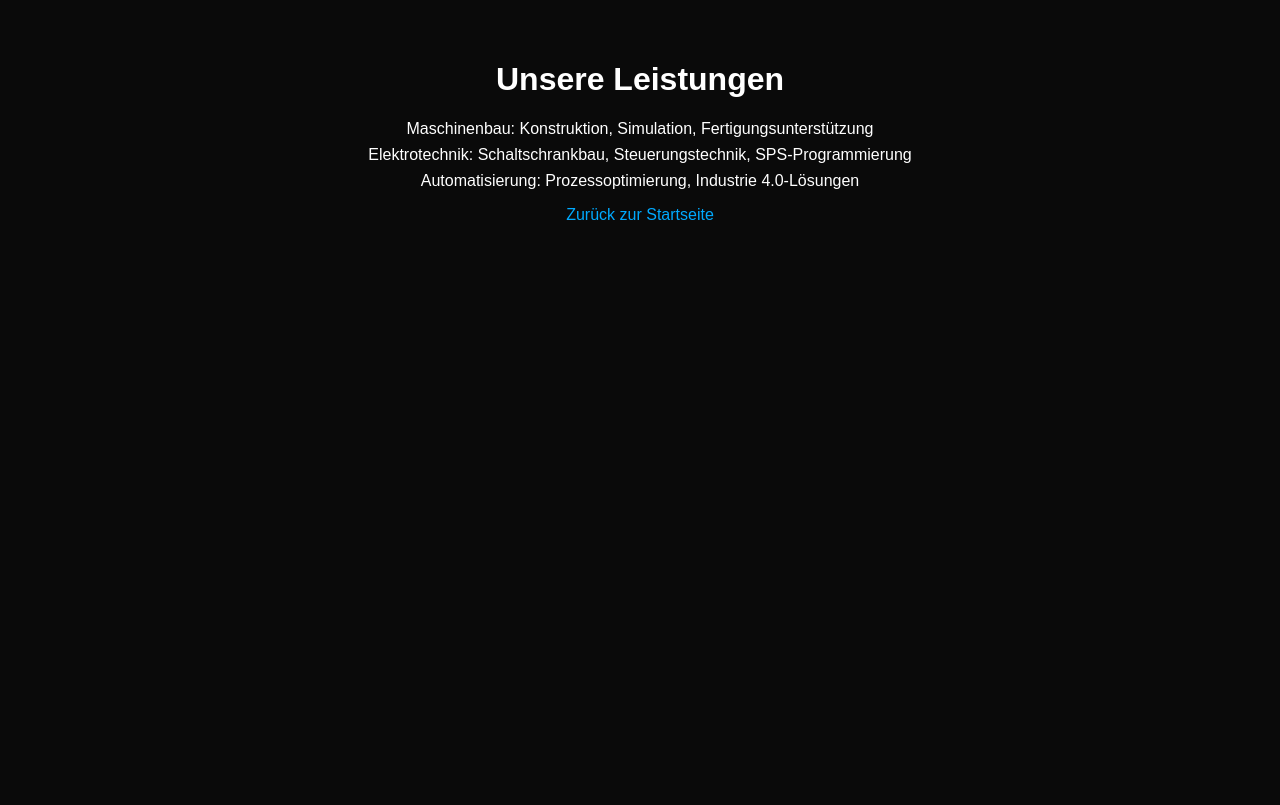
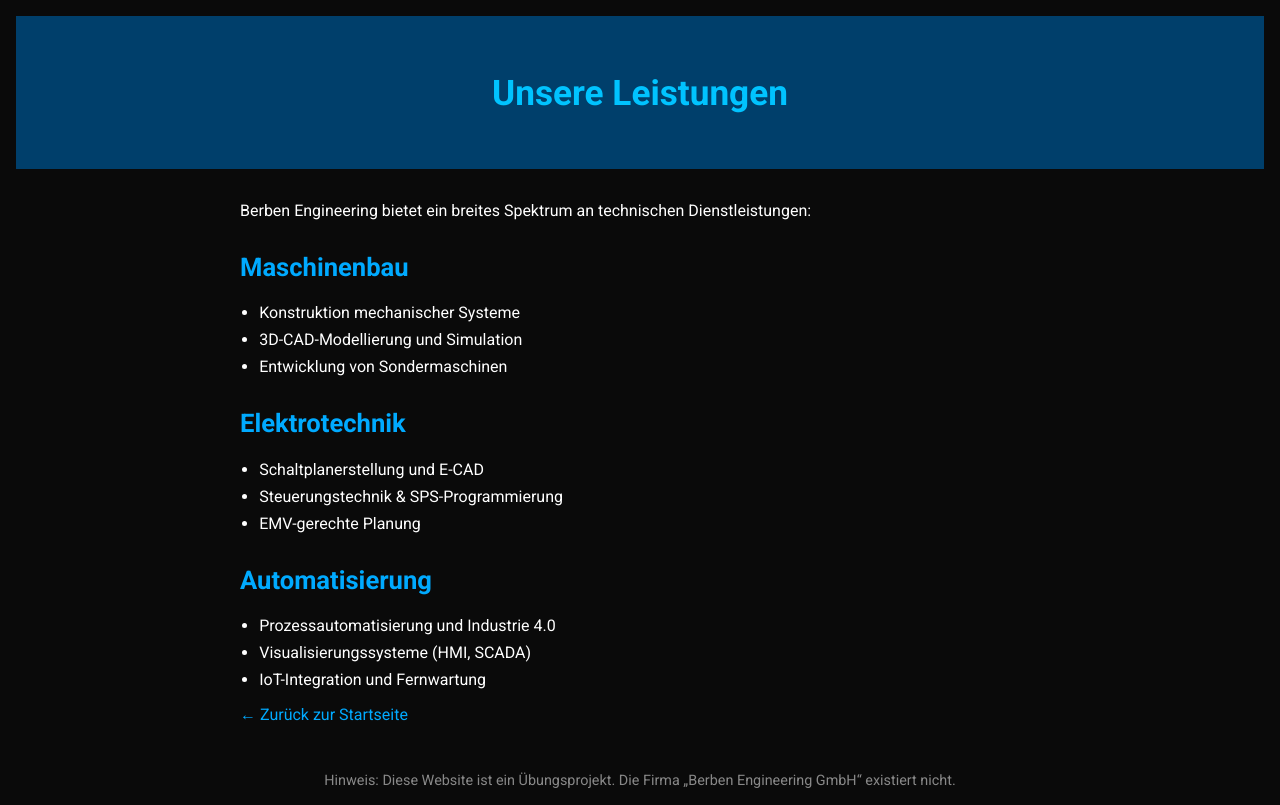
Before and after one commit to Berben93/meine-website, a plain HTML site: page leistungen.html in a window 1280 px wide. Drawn offline with Linux system fonts and the light colour scheme.

Commit message:
Add files via upload

```diff
--- a/leistungen.html
+++ b/leistungen.html
@@ -2,23 +2,94 @@
 <!DOCTYPE html>
 <html lang="de">
 <head>
-    <meta charset="UTF-8">
-    <title>Leistungen – Berben Engineering GmbH</title>
-    <style>
-        body { font-family: Arial, sans-serif; background: #0a0a0a; color: #fff; text-align: center; padding: 2rem; }
-        ul { list-style-type: none; padding: 0; }
-        li { margin: 0.5rem 0; }
-        a { color: #00aaff; text-decoration: none; }
-        a:hover { text-decoration: underline; }
-    </style>
+  <meta charset="UTF-8">
+  <meta name="viewport" content="width=device-width, initial-scale=1.0">
+  <title>Leistungen – Berben Engineering GmbH</title>
+  <link href="https://fonts.googleapis.com/css2?family=Roboto:wght@400;700&display=swap" rel="stylesheet">
+  <style>
+    body {
+      margin: 0;
+      font-family: 'Roboto', sans-serif;
+      background-color: #0a0a0a;
+      color: #ffffff;
+      padding: 1rem;
+    }
+    header {
+      background-color: #003f6b;
+      padding: 2rem;
+      text-align: center;
+    }
+    header h1 {
+      color: #00c3ff;
+      font-size: 2.2rem;
+    }
+    main {
+      max-width: 800px;
+      margin: 2rem auto;
+    }
+    h2 {
+      color: #00aaff;
+      font-size: 1.6rem;
+      margin-top: 2rem;
+    }
+    p {
+      margin-bottom: 1rem;
+    }
+    ul {
+      padding-left: 1.2rem;
+    }
+    li {
+      margin-bottom: 0.5rem;
+    }
+    a {
+      color: #00aaff;
+      text-decoration: none;
+    }
+    a:hover {
+      text-decoration: underline;
+    }
+    footer {
+      text-align: center;
+      font-size: 0.9rem;
+      margin-top: 3rem;
+      color: #888;
+    }
+  </style>
 </head>
 <body>
+  <header>
     <h1>Unsere Leistungen</h1>
+  </header>
+
+  <main>
+    <p>Berben Engineering bietet ein breites Spektrum an technischen Dienstleistungen:</p>
+
+    <h2>Maschinenbau</h2>
     <ul>
-        <li>Maschinenbau: Konstruktion, Simulation, Fertigungsunterstützung</li>
-        <li>Elektrotechnik: Schaltschrankbau, Steuerungstechnik, SPS-Programmierung</li>
-        <li>Automatisierung: Prozessoptimierung, Industrie 4.0-Lösungen</li>
+      <li>Konstruktion mechanischer Systeme</li>
+      <li>3D-CAD-Modellierung und Simulation</li>
+      <li>Entwicklung von Sondermaschinen</li>
     </ul>
-    <p><a href="index.html">Zurück zur Startseite</a></p>
+
+    <h2>Elektrotechnik</h2>
+    <ul>
+      <li>Schaltplanerstellung und E-CAD</li>
+      <li>Steuerungstechnik & SPS-Programmierung</li>
+      <li>EMV-gerechte Planung</li>
+    </ul>
+
+    <h2>Automatisierung</h2>
+    <ul>
+      <li>Prozessautomatisierung und Industrie 4.0</li>
+      <li>Visualisierungssysteme (HMI, SCADA)</li>
+      <li>IoT-Integration und Fernwartung</li>
+    </ul>
+
+    <p><a href="index.html">← Zurück zur Startseite</a></p>
+  </main>
+
+  <footer>
+    Hinweis: Diese Website ist ein Übungsprojekt. Die Firma „Berben Engineering GmbH“ existiert nicht.
+  </footer>
 </body>
 </html>
```
Also changed, not shown: impressum.html (+66 -14 lines).
